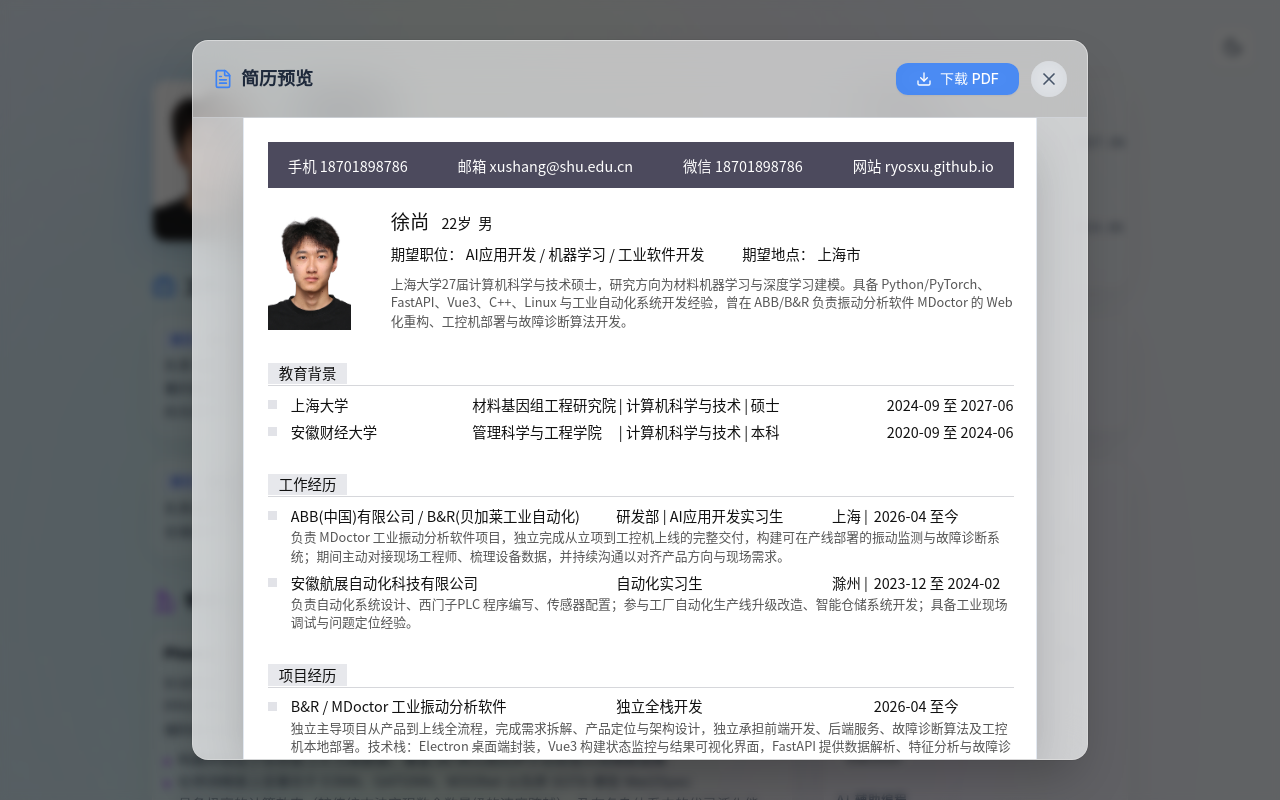
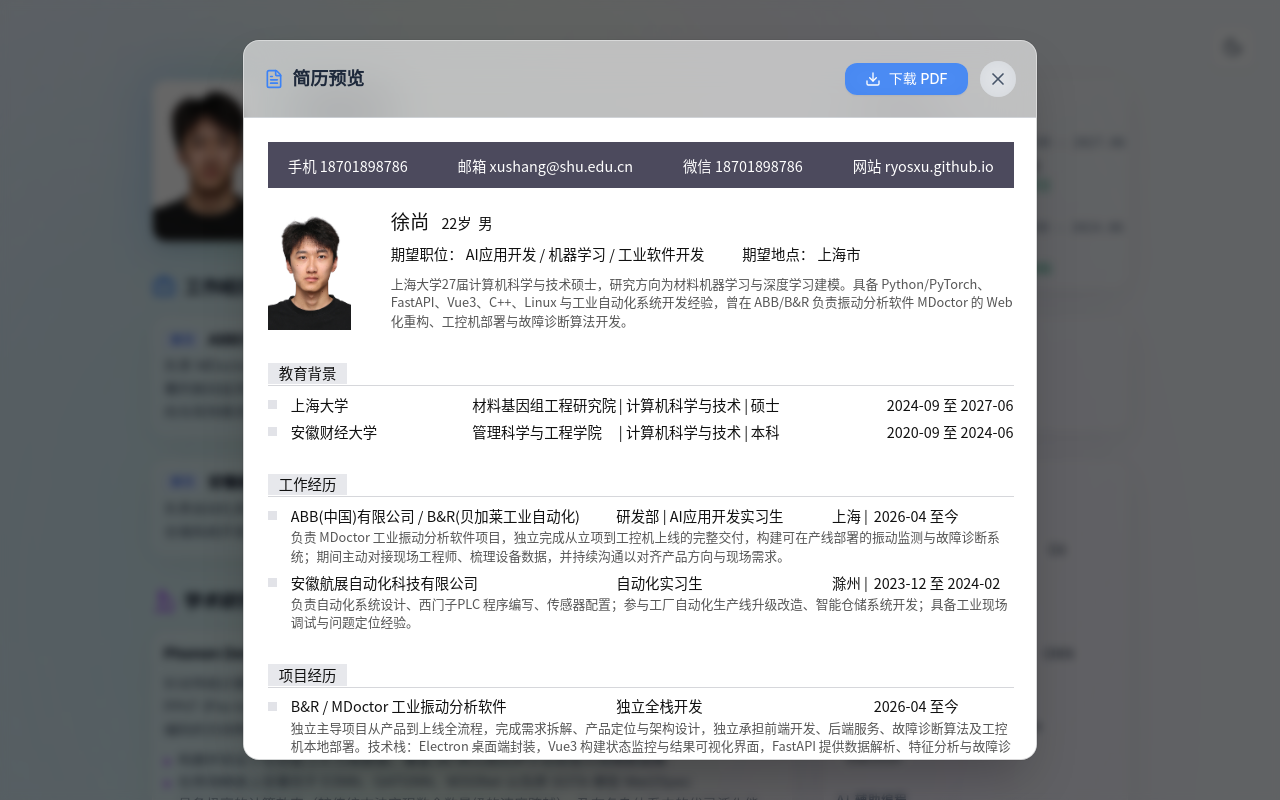
Before and after one commit to RyoSXu/RyoSXu.github.io, a Vue app: page / in a window 1280 px wide. Both pictures are taken after a click on the button "简历". Shown: the top 800 px of the page. Built offline with nearby package versions, Linux system fonts and the light colour scheme.

Commit message:
style(app): 调整简历预览尺寸并去除横向滚动条

```diff
--- a/public/resume.html
+++ b/public/resume.html
@@ -39,6 +39,7 @@
       font-size: var(--level-4-size);
       line-height: var(--level-4-line);
       font-weight: var(--level-4-weight);
+      overflow-x: hidden;
     }
 
     .page {
--- a/src/App.vue
+++ b/src/App.vue
@@ -366,7 +366,7 @@ const printResume = () => {
     <Teleport to="body">
       <div v-if="showResumePreview" class="fixed inset-0 z-[100] flex items-center justify-center p-4 sm:p-6 no-print">
         <div class="absolute inset-0 bg-black/60 backdrop-blur-sm" @click="showResumePreview = false"></div>
-        <div class="relative w-full max-w-4xl h-[90vh] bg-white/60 dark:bg-[#0b0c10]/60 backdrop-blur-xl rounded-2xl shadow-2xl overflow-hidden flex flex-col border border-white/40 dark:border-white/10 ring-1 ring-black/5 dark:ring-white/10">
+        <div class="relative w-full max-w-[210mm] h-[90vh] mx-auto bg-white/60 dark:bg-[#0b0c10]/60 backdrop-blur-xl rounded-2xl shadow-2xl overflow-hidden flex flex-col border border-white/40 dark:border-white/10 ring-1 ring-black/5 dark:ring-white/10">
           <div class="flex justify-between items-center p-5 border-b border-slate-200/50 dark:border-white/10">
             <h3 class="text-lg font-bold text-slate-800 dark:text-gray-100 flex items-center gap-2">
               <FileText class="w-5 h-5 text-blue-500 dark:text-blue-400" />
@@ -382,7 +382,7 @@ const printResume = () => {
             </div>
           </div>
           <div class="flex-1 overflow-hidden flex justify-center bg-slate-100/30 dark:bg-black/20">
-            <iframe src="./resume.html" class="w-full max-w-[210mm] h-full bg-white shadow-2xl mx-auto border-x border-slate-200 dark:border-slate-800" title="Resume Preview"></iframe>
+            <iframe src="./resume.html" class="w-full h-full bg-white mx-auto border-none" title="Resume Preview"></iframe>
           </div>
         </div>
       </div>
```
